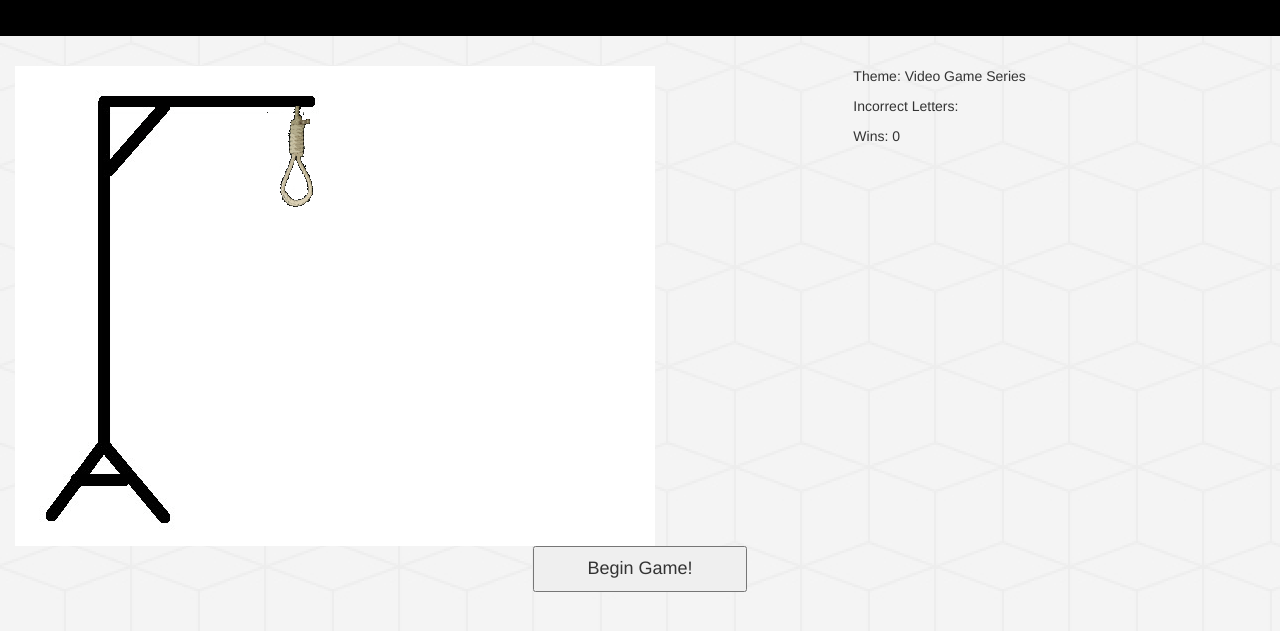
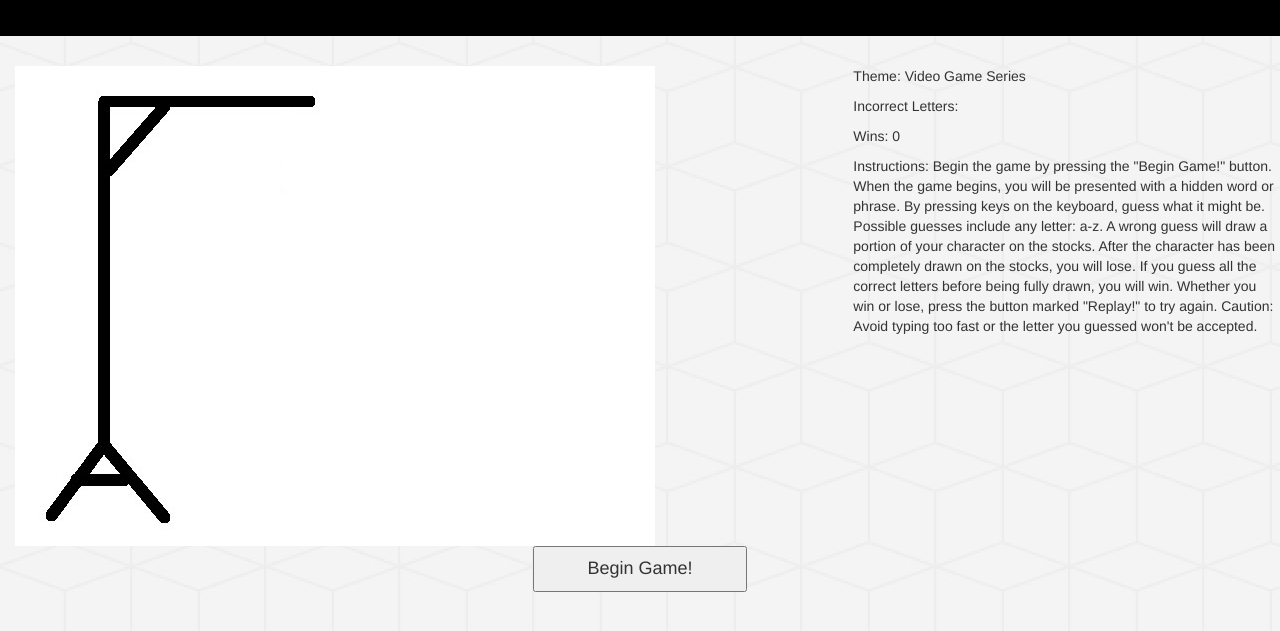
Before and after one commit to stevenqu248/Hangman-Game, a plain HTML site: page index.html in a window 1280 px wide. Shown: the part 159-790 px from the top of the page. Drawn offline with nearby package versions, Linux system fonts and the light colour scheme.

Commit message:
took out some comments added instructions and removed a image that would get removed anyway removed the console log lines that I used to track logic (they also gave the answer away)

```diff
--- a/assets/css/style.css
+++ b/assets/css/style.css
@@ -21,7 +21,3 @@
 	left: 260px;
 	top: 40px;
 }
-/*#stockade
-{
-	margin-left: -50px;
-}*/
--- a/index.html
+++ b/index.html
@@ -14,14 +14,13 @@
 		<div class="row">
 			<div class="col-md-8" id="stockade">
 				<img src="assets/images/stockade.jpg" alt="Oh no! Something has gone terribly wrong and the image failed to load. Please refresh the browser to see if it fixes the issue.">
-				<img id="hangmanProfile" src="assets/images/Hang1.png" alt="">
 			</div>
 			<div class="col-md-4">
 				<div class="row" id="infoArea">
 					<p>Theme: Video Game Series</p>
 					<p id="incorrectLetters">Incorrect Letters:</p>
 					<p id="winCount">Wins: 0</p>
-
+					<p>Instructions: Begin the game by pressing the "Begin Game!" button. When the game begins, you will be presented with a hidden word or phrase. By pressing keys on the keyboard, guess what it might be. Possible guesses include any letter: a-z. A wrong guess will draw a portion of your character on the stocks. After the character has been completely drawn on the stocks, you will lose. If you guess all the correct letters before being fully drawn, you will win. Whether you win or lose, press the button marked "Replay!" to try again. Caution: Avoid typing too fast or the letter you guessed won't be accepted.</p>
 				</div>
 				<div class="row" id="hiddenWord"></div>
 			</div>
```
Also changed, not shown: assets/javascript/game.js (+0 -9 lines).
